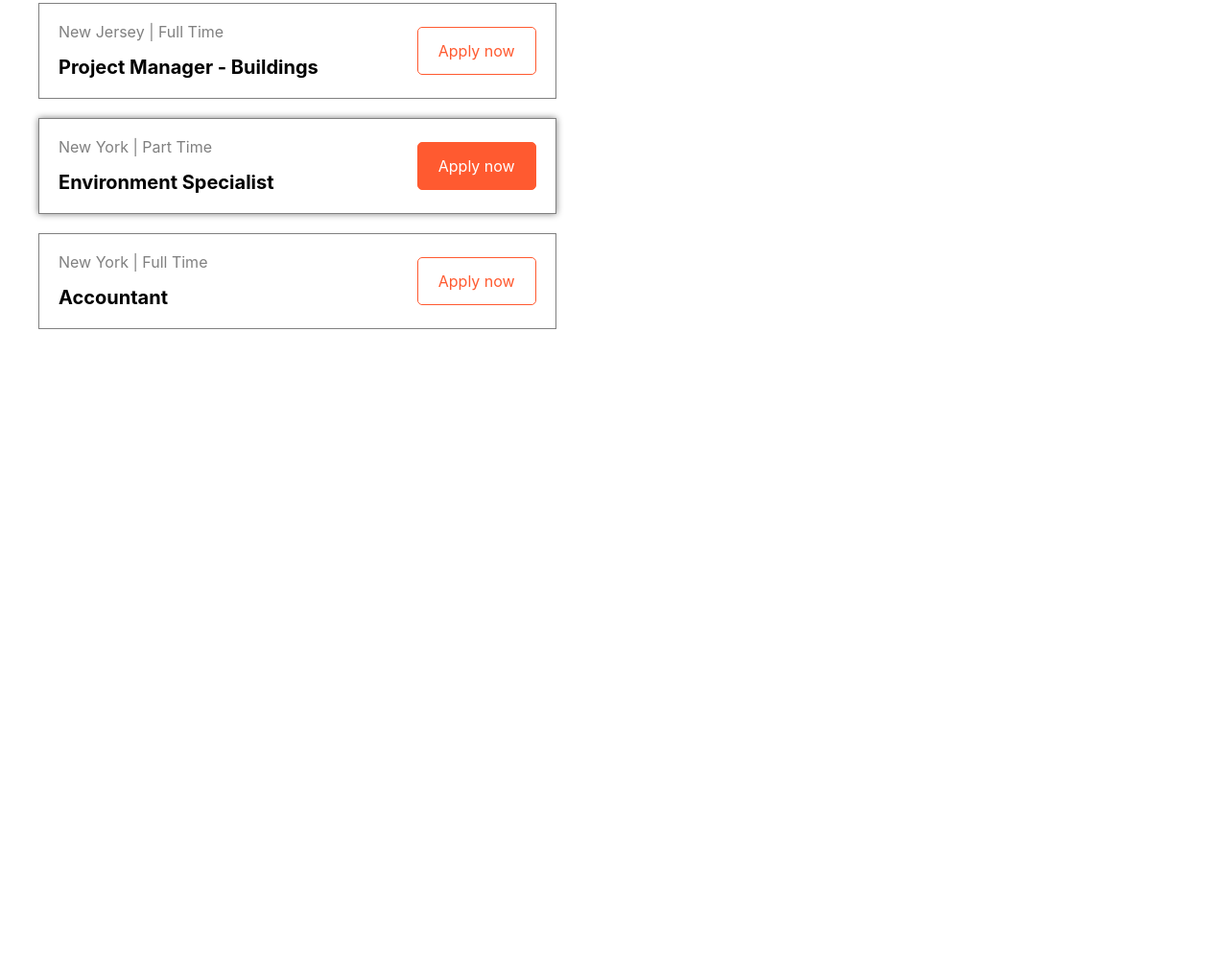
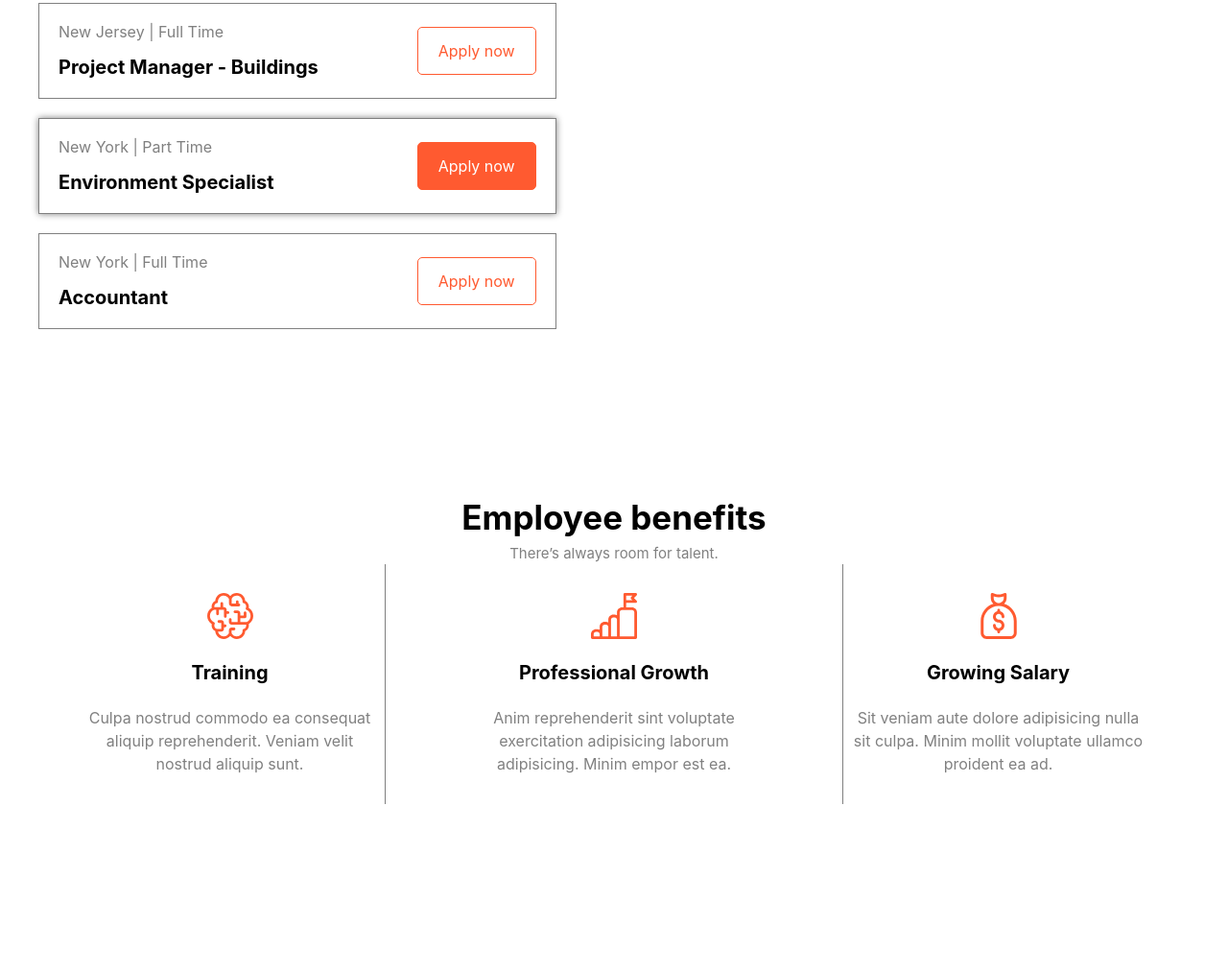
Before and after one commit to ganizodda/CreatX-team-work, a website: page src/Abdullo.html in a window 1280 px wide. Shown: the part 1025-2038 px from the top of the page at 96% size. Before the commit the page ends 1368 px from the top, so only its background shows below. Drawn offline with nearby package versions, Linux system fonts and the light colour scheme; files that its build step writes are made by us from their sources.

Commit message:
section3

```diff
--- a/src/Abdullo.html
+++ b/src/Abdullo.html
@@ -90,7 +90,7 @@
   </section>
 
 
-  <section class="max-w-300 m-auto mt-[100px] flex flex-col gap-[20px] ">
+  <section class="max-w-300 m-auto mt-[100px] flex flex-col gap-[20px]  lg:h-[650px]">
 
 
     <div class="flex flex-col gap-[20px]">
@@ -183,6 +183,53 @@
 
 
   </section>
+
+
+  <section class="max-w-300 m-auto mt-[100px] lg:h-[500px]">
+    <div class="text-center">
+      <h1 class="text-[35px] font-bold">
+        Employee benefits
+      </h1>
+      <h4 class="text-[grey] text-[15px]">
+        There’s always room for talent.
+      </h4>
+    </div>
+    <div class="lg:flex justify-around">
+      <div class="lg:w-[27%] h-[250px] p-[10px] border-r-1 border-[grey]">
+        <div class="flex flex-col gap-[20px] items-center justify-center h-[100%]">
+          <img src="./ic-brain.svg" alt="">
+          <h3 class="text-[20px] font-bold">
+            Training
+          </h3>
+          <h6 class="w-[100%] text-center text-[grey]">
+            Culpa nostrud commodo ea consequat aliquip reprehenderit. Veniam velit nostrud aliquip sunt.
+          </h6>
+        </div>
+      </div>
+      <div class="lg:w-[27%] h-[250px] p-[10px] ">
+        <div class="flex flex-col gap-[20px] items-center justify-center h-[100%]">
+          <img src="./ic-success.svg" alt="">
+          <h3 class="text-[20px] font-bold">
+           Professional Growth
+          </h3>
+          <h6 class="w-[100%] text-center text-[grey]">
+            Anim reprehenderit sint voluptate exercitation adipisicing laborum adipisicing. Minim empor est ea.
+          </h6>
+        </div>
+      </div>
+      <div class="lg:w-[27%] h-[250px] p-[10px] border-l-1 border-[grey]">
+        <div class="flex flex-col gap-[20px] items-center justify-center h-[100%]">
+          <img src="./ic-budget.svg" alt="">
+          <h3 class="text-[20px] font-bold">
+           Growing Salary
+          </h3>
+          <h6 class="w-[100%] text-center text-[grey]">
+            Sit veniam aute dolore adipisicing nulla sit culpa. Minim mollit voluptate ullamco proident ea ad.
+          </h6>
+        </div>
+      </div>
+    </div>
+  </section>
 </body>
 
 </html>
```
Also changed, not shown: src/ic-brain.svg (added), src/ic-budget.svg (added), src/ic-success.svg (added).
